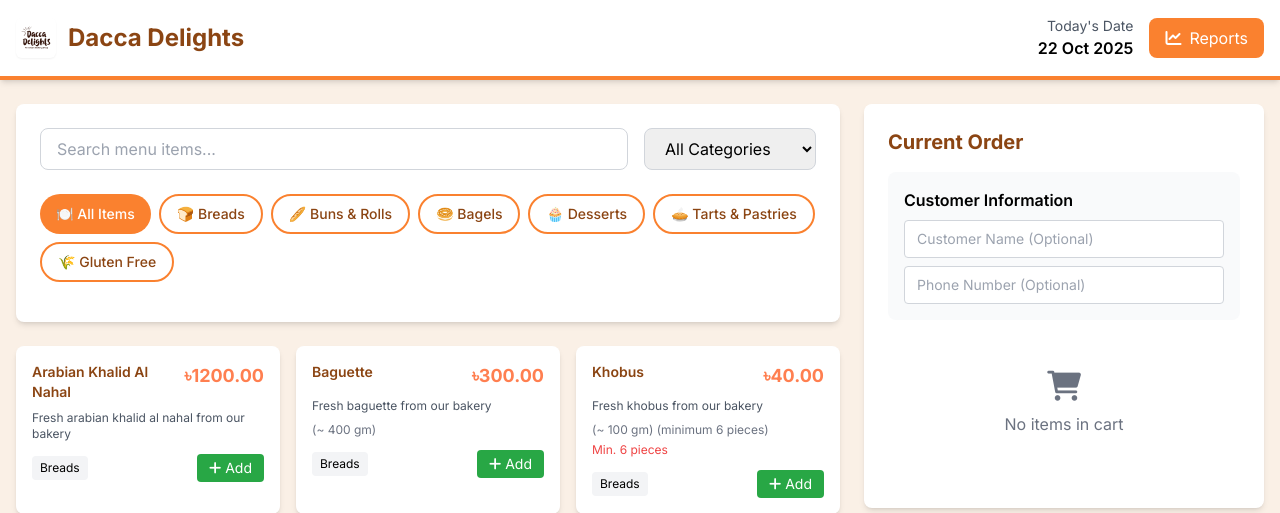
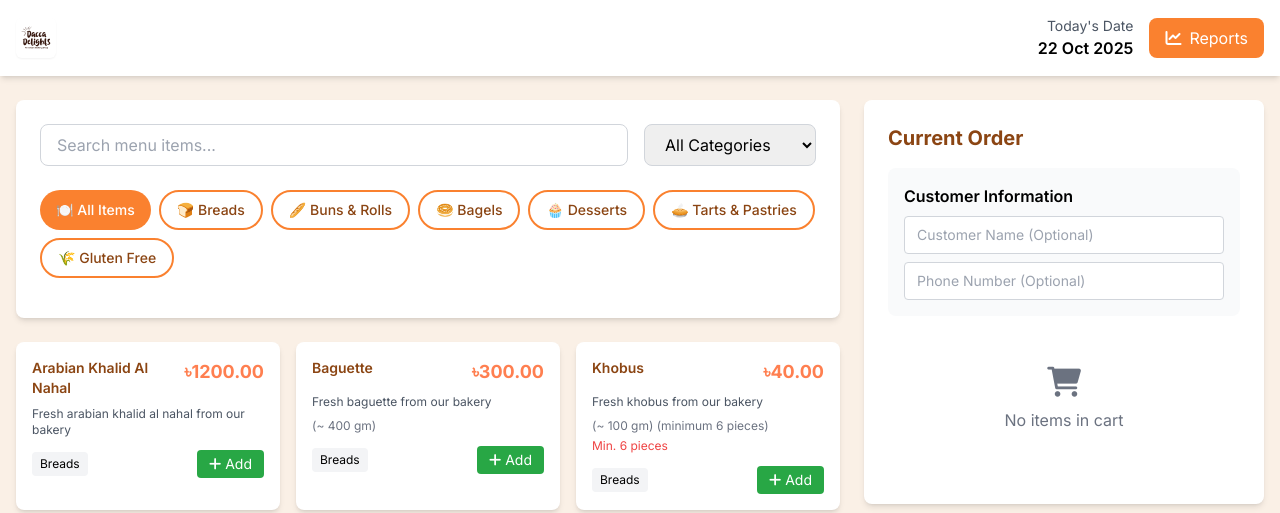
Before and after one commit to aranya170/Dacca-Delights, a PHP site: page /admin/index.php in a window 1280 px wide. Shown: the top 513 px of the page. Run offline with PHP 8.4, Linux system fonts and the light colour scheme; data comes from the database, SQL or seed files in the repository; some libraries are stand-ins or nearby versions.

Commit message:
Fine Tune

```diff
--- a/admin/index.php
+++ b/admin/index.php
@@ -4,7 +4,8 @@
 <head>
     <meta charset="UTF-8">
     <meta name="viewport" content="width=device-width, initial-scale=1.0">
-    <title>Dacca Delights POS System</title>
+    <link rel="icon" type="image/jpeg" href="../assets/logo/481163664_10229431150832277_6672533633109793344_n.jpg">
+    <title>Dacca Delights</title>
     <script src="https://cdn.tailwindcss.com"></script>
     <link href="https://cdnjs.cloudflare.com/ajax/libs/font-awesome/6.0.0/css/all.min.css" rel="stylesheet">
     <link href="https://fonts.googleapis.com/css2?family=Inter:wght@300;400;500;600;700&display=swap" rel="stylesheet">
@@ -87,7 +88,7 @@
 <body class="bg-cream min-h-screen font-inter">
 
     <!-- Header -->
-    <header class="bg-white shadow-md border-b-4 border-gold no-print">
+    <header class="bg-white shadow-md no-print">
         <div class="container mx-auto px-4 py-4">
             <div class="flex justify-between items-center">
                 <div class="flex items-center space-x-4">
@@ -95,7 +96,7 @@
                         <img src="..\assets\logo\Logo_Dacca Delights-03.svg" alt="Dacca Delights Logo"
                             class="h-10 w-10 object-cover rounded-md shadow-sm">
                         <div>
-                            <h1 class="text-2xl font-bold text-warm-brown">Dacca Delights</h1>
+                            <!-- <h1 class="text-2xl font-bold text-warm-brown">Dacca Delights</h1> -->
                         </div>
                     </a>
                 </div>
```
